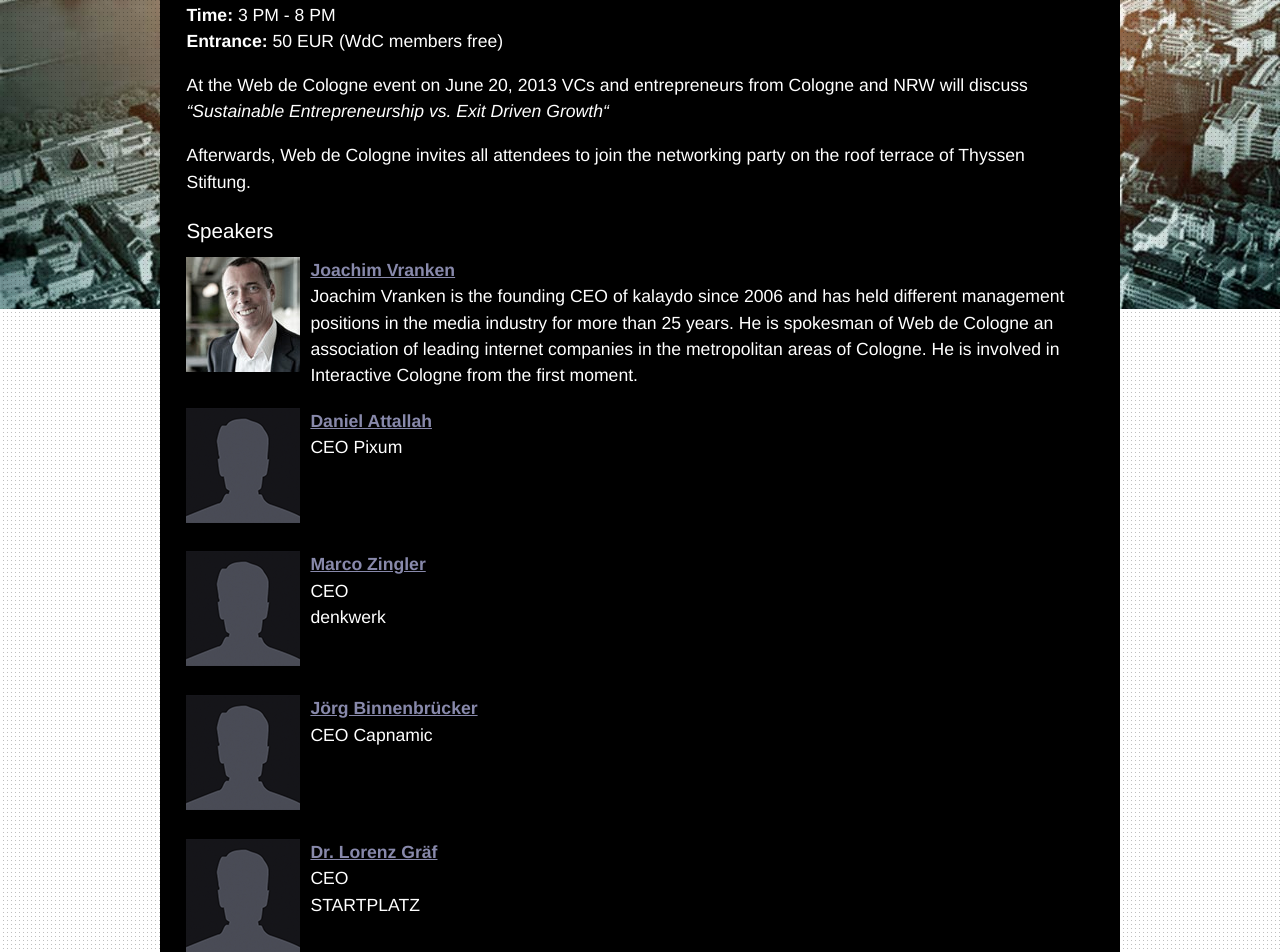
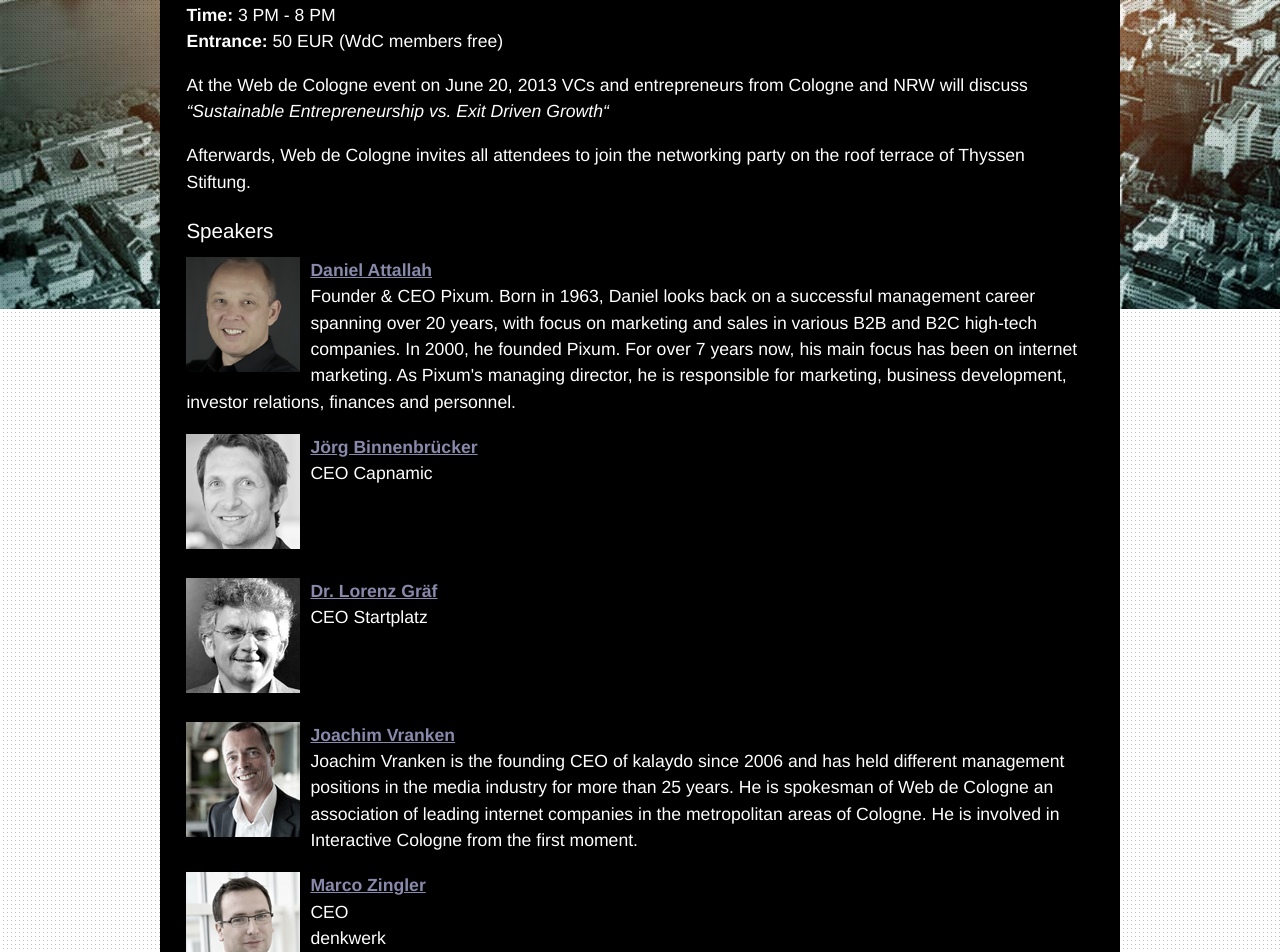
Before and after one commit to InteractiveCologne/interactivecologne.github.com, a Jekyll site: the page built from web-de-cologne.html, in a window 1280 px wide and 1400 px high, scrolled down 519 px. Shown: the top 952 px of the window. Built offline with Jekyll 4.4.1, drawn with Linux system fonts in a browser that asks for light colours.

Commit message:
added pics

```diff
--- a/web-de-cologne.html
+++ b/web-de-cologne.html
@@ -14,19 +14,19 @@
 			<p>Afterwards, Web de Cologne invites all attendees to join the networking party on the roof terrace of Thyssen Stiftung.</p>
 			<h3>Speakers</h3>
 			<p class="speaker">
+				<img class="speaker" src="assets/images/speaker/daniel-attallah.jpg" alt="Daniel Attallah"/><a href="#daniel-attallah" name="daniel-attalah"><strong>Daniel Attallah</strong></a><br/>Founder & CEO Pixum. Born in 1963, Daniel looks back on a successful management career spanning over 20 years, with focus on marketing and sales in various B2B and B2C high-tech companies. In 2000, he founded Pixum. For over 7 years now, his main focus has been on internet marketing. As Pixum's managing director, he is responsible for marketing, business development, investor relations, finances and personnel.
+			</p>
+			<p class="speaker">
+				<img class="speaker" src="assets/images/speaker/joerg-binnenbruecker.jpg" alt="Jörg Binnenbruecker"/><a href="#joerg-binnenbruecker" name="joerg-binnenbruecker"><strong>Jörg Binnenbrücker</strong></a><br/>CEO Capnamic
+			</p>
+			<p class="speaker">
+				<img class="speaker" src="assets/images/speaker/lorenz-graef.jpg" alt="Dr. Lorenz Gräf"/><a href="#lorenz-graef" name="lorenz-graef"><strong>Dr. Lorenz Gräf</strong></a><br/>CEO Startplatz
+			</p>
+			<p class="speaker">
 				<img class="speaker" src="assets/images/speaker/joachim-vranken.jpg" alt="Joahim Vranken"/><a href="#joachim-vranken" name="joachim-vranken"><strong>Joachim Vranken</strong></a><br/>Joachim Vranken is the founding CEO of kalaydo since 2006 and has held different management positions in the media industry for more than 25 years. He is spokesman of Web de Cologne an association of leading internet companies in the metropolitan areas of Cologne. He is involved in Interactive Cologne from the first moment.
 			</p>
 			<p class="speaker">
-				<img class="speaker" src="assets/images/img_speaker_placeholder.png" alt="Daniel Attallah"/><a href="#daniel-attallah" name="daniel-attalah"><strong>Daniel Attallah</strong></a><br/>CEO Pixum
-			</p>
-			<p class="speaker">
-				<img class="speaker" src="assets/images/img_speaker_placeholder.png" alt="Marco Zingler"/><a href="#marco-zingler" name="marco-zingler"><strong>Marco Zingler</strong></a><br/>CEO denkwerk
-			</p>
-			<p class="speaker">
-				<img class="speaker" src="assets/images/img_speaker_placeholder.png" alt="..."/><a href="#joerg-binnenbruecker" name="joerg-binnenbruecker"><strong>Jörg Binnenbrücker</strong></a><br/>CEO Capnamic
-			</p>
-			<p class="speaker">
-				<img class="speaker" src="assets/images/img_speaker_placeholder.png" alt="..."/><a href="#lorenz-graef" name="lorenz-graef"><strong>Dr. Lorenz Gräf</strong></a><br/>CEO STARTPLATZ
+				<img class="speaker" src="assets/images/speaker/marco-zingler.jpg" alt="Marco Zingler"/><a href="#marco-zingler" name="marco-zingler"><strong>Marco Zingler</strong></a><br/>CEO denkwerk
 			</p>
 			<div style="clear:both"></div>
 			<h3>About Web de Cologne</h3>
```
Also changed, not shown: assets/images/speaker/daniel-attallah.jpg (added), assets/images/speaker/joerg-binnenbruecker.jpg (added), assets/images/speaker/lorenz-graef.jpg (added), assets/images/speaker/marco-zingler.jpg (added).
